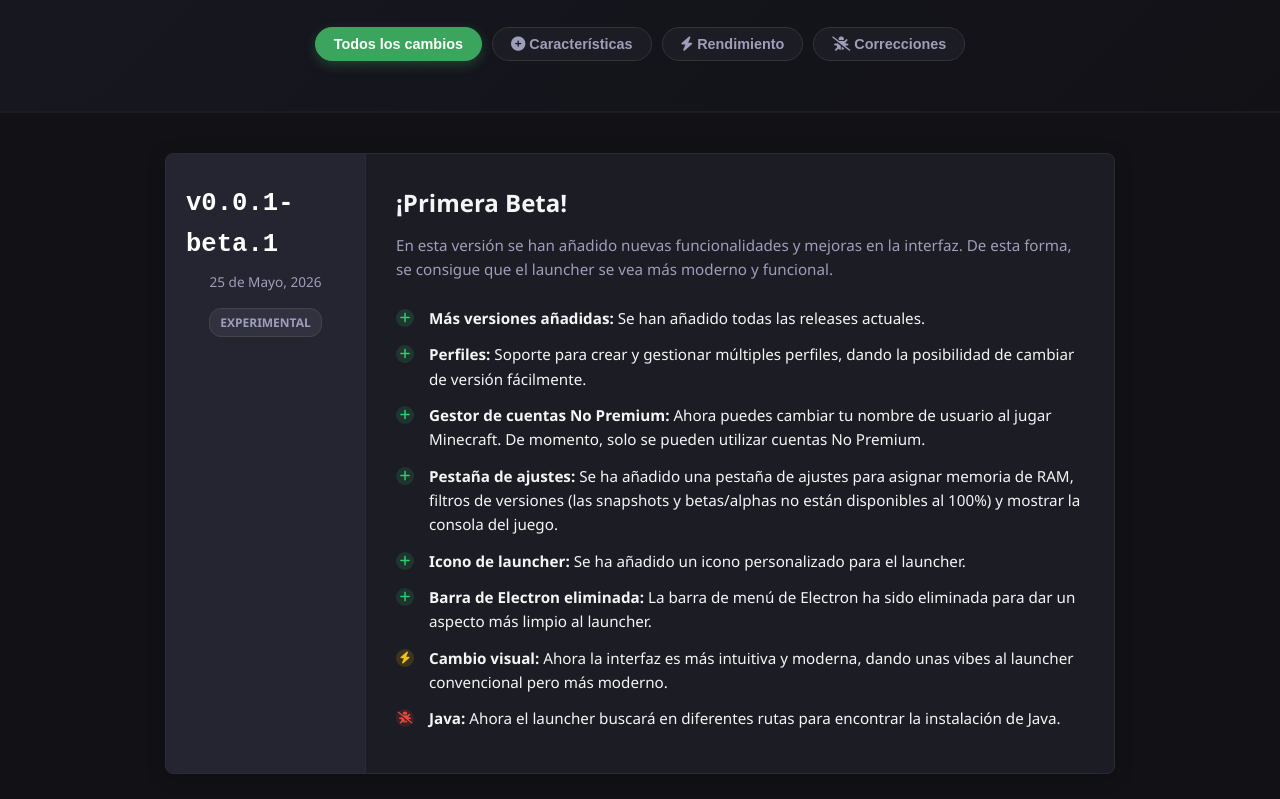
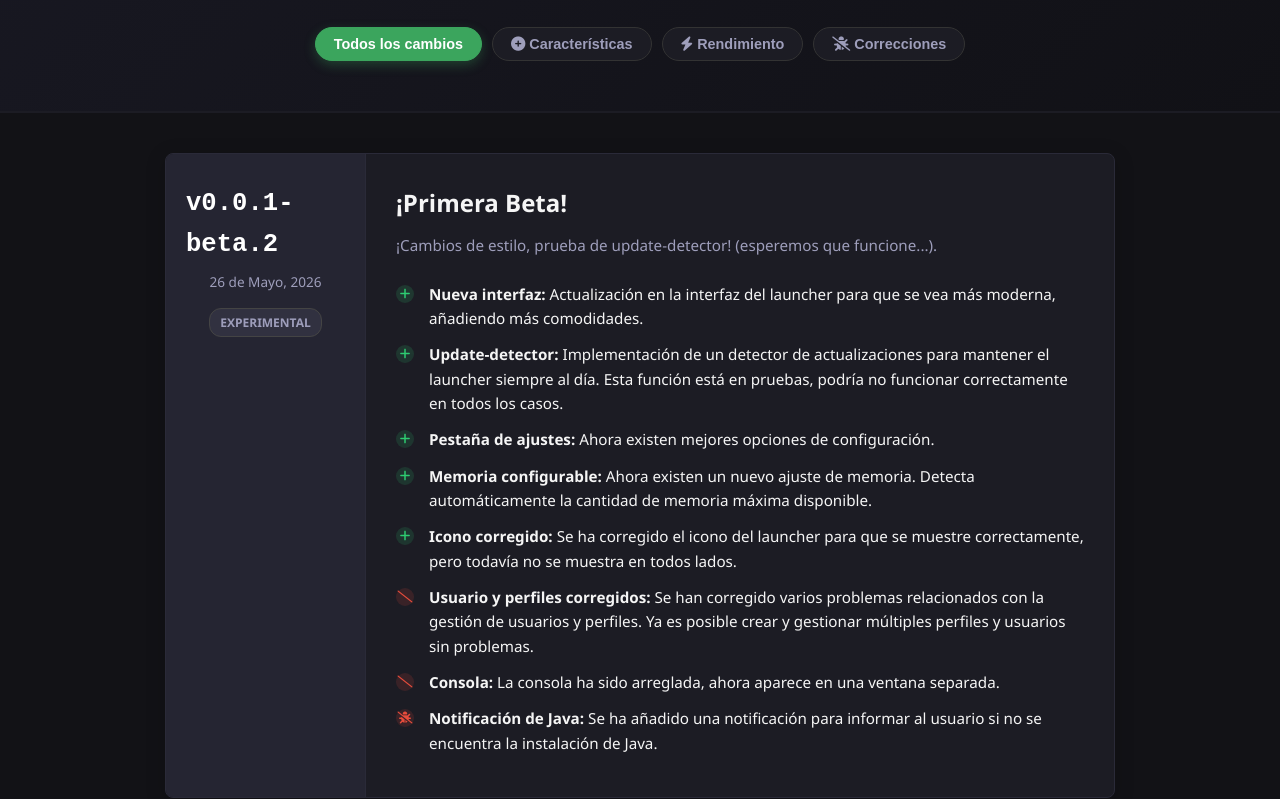
Before and after one commit to SuzuKurai/KuraiLauncher, a plain HTML site: page docs/devlog/index.html in a window 1280 px wide. Shown: the part 155-954 px from the top of the page. Drawn offline with Linux system fonts and the light colour scheme.

Commit message:
feat: enhance RAM detection and configuration, update version details, and improve launcher interface

```diff
--- a/docs/devlog/index.html
+++ b/docs/devlog/index.html
@@ -24,6 +24,53 @@
     </header>
 
     <main class="changelog-container">
+
+        <section class="version-block" data-version="0.0.1-beta.2">
+            <div class="version-sidebar">
+                <div class="version-tag">v0.0.1-beta.2</div>
+                <time class="version-date">26 de Mayo, 2026</time>
+                <span class="badge badge-minor">Experimental</span>
+            </div>
+                        <div class="version-content">
+                <h2>¡Primera Beta!</h2>
+                <p class="version-summary">¡Cambios de estilo, prueba de update-detector! (esperemos que funcione...).</p>
+
+                <ul class="change-list">
+                    <li class="change-item type-add">
+                        <span class="change-icon"><i class="fa-solid fa-plus"></i></span>
+                        <div class="change-text"><strong>Nueva interfaz:</strong> Actualización en la interfaz del launcher para que se vea más moderna, añadiendo más comodidades.</div>
+                    </li>
+                    <li class="change-item type-add">
+                        <span class="change-icon"><i class="fa-solid fa-plus"></i></span>
+                        <div class="change-text"><strong>Update-detector:</strong> Implementación de un detector de actualizaciones para mantener el launcher siempre al día. Esta función está en pruebas, podría no funcionar correctamente en todos los casos.</div>
+                    </li>
+                    <li class="change-item type-add">
+                        <span class="change-icon"><i class="fa-solid fa-plus"></i></span>
+                        <div class="change-text"><strong>Pestaña de ajustes:</strong> Ahora existen mejores opciones de configuración.</div>
+                    </li>
+                    <li class="change-item type-add">
+                        <span class="change-icon"><i class="fa-solid fa-plus"></i></span>
+                        <div class="change-text"><strong>Memoria configurable:</strong> Ahora existen un nuevo ajuste de memoria. Detecta automáticamente la cantidad de memoria máxima disponible.</div>
+                    </li>
+                    <li class="change-item type-add">
+                        <span class="change-icon"><i class="fa-solid fa-plus"></i></span>
+                        <div class="change-text"><strong>Icono corregido:</strong> Se ha corregido el icono del launcher para que se muestre correctamente, pero todavía no se muestra en todos lados.</div>
+                    </li>
+                    <li class="change-item type-fix">
+                        <span class="change-icon"><i class="fa-solid fa-slash"></i></span>
+                        <div class="change-text"><strong>Usuario y perfiles corregidos:</strong> Se han corregido varios problemas relacionados con la gestión de usuarios y perfiles. Ya es posible crear y gestionar múltiples perfiles y usuarios sin problemas.</div>
+                    </li>
+                    <li class="change-item type-fix">
+                        <span class="change-icon"><i class="fa-solid fa-slash"></i></span>
+                        <div class="change-text"><strong>Consola:</strong> La consola ha sido arreglada, ahora aparece en una ventana separada.</div>
+                    </li>
+                    <li class="change-item type-fix">
+                        <span class="change-icon"><i class="fa-solid fa-bug-slash"></i></span>
+                        <div class="change-text"><strong>Notificación de Java:</strong> Se ha añadido una notificación para informar al usuario si no se encuentra la instalación de Java.</div>
+                    </li>
+                </ul>
+            </div>
+        </section>
 
         <section class="version-block" data-version="0.0.1-beta.1">
             <div class="version-sidebar">
@@ -60,8 +107,8 @@
                         <span class="change-icon"><i class="fa-solid fa-plus"></i></span>
                         <div class="change-text"><strong>Barra de Electron eliminada:</strong> La barra de menú de Electron ha sido eliminada para dar un aspecto más limpio al launcher.</div>
                     </li>
-                    <li class="change-item type-perf">
-                        <span class="change-icon"><i class="fa-solid fa-bolt"></i></span>
+                    <li class="change-item type-add">
+                        <span class="change-icon"><i class="fa-solid fa-plus"></i></span>
                         <div class="change-text"><strong>Cambio visual:</strong> Ahora la interfaz es más intuitiva y moderna, dando unas vibes al launcher convencional pero más moderno.</div>
                     </li>
                     <li class="change-item type-fix">
```
Also changed, not shown: launcher-minecraft/index.html (+26 -2 lines), launcher-minecraft/main.js (+9 -1 lines), launcher-minecraft/package.json (+4 -8 lines).
